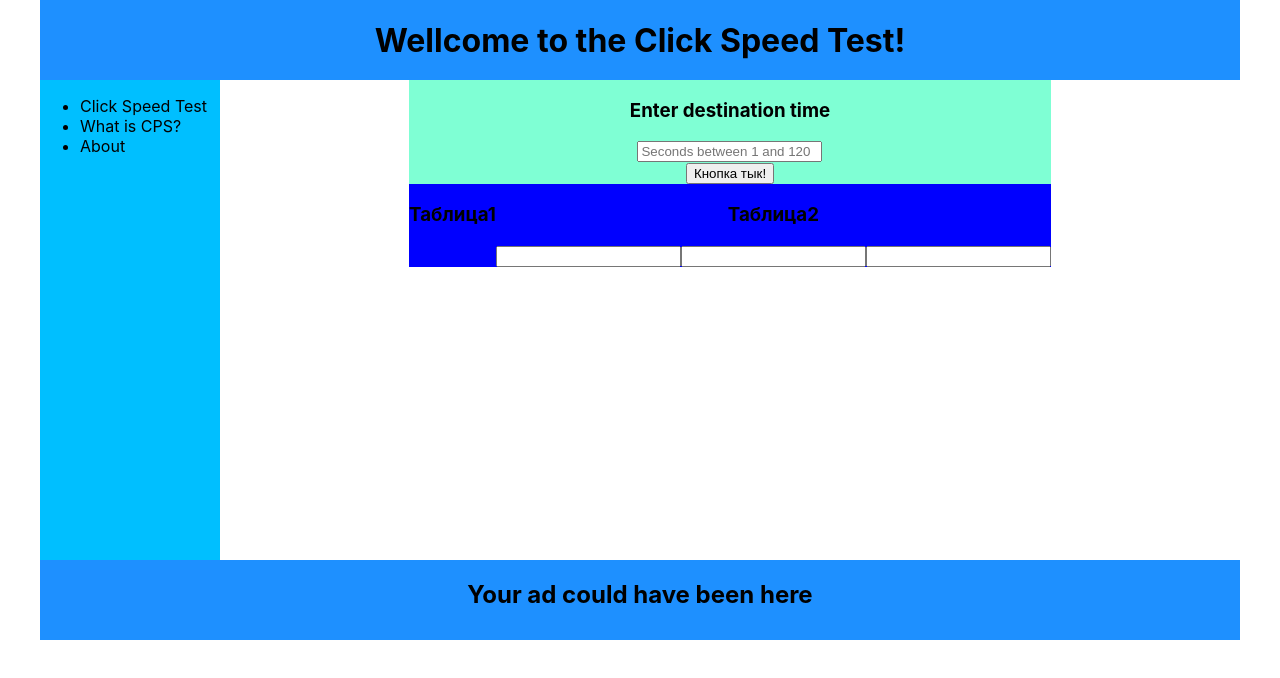
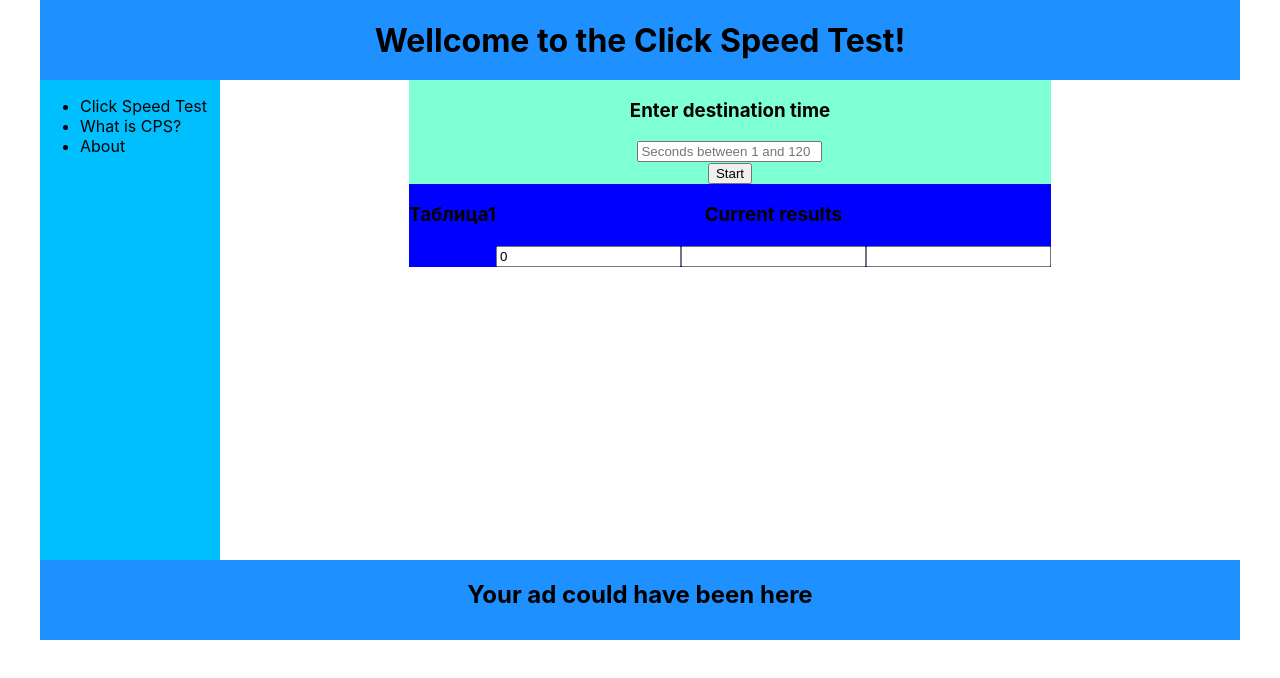
Before and after one commit to ZerruKun/pet-1-click-speed-test, a React (Create React App) app: page / in a window 1280 px wide. Shown: the top 678 px of the page. Built offline with nearby package versions, Linux system fonts and the light colour scheme.

Commit message:
Базовый функционал счётчика кликов.

```diff
--- a/src/components/currentResult/CurrentResults.jsx
+++ b/src/components/currentResult/CurrentResults.jsx
@@ -1,11 +1,16 @@
-import React from "react";
+import React, { useContext } from "react";
 import styles from "./CurrentResults.module.css"
+import applicationContext from "../../context"
 
 const CurrentResults = () => {
+
+  const {clickCount} = useContext(applicationContext);
+
   return (
     <div className={styles.tableItem2}>
-      <h3>Таблица2</h3>
+      <h3>Current results</h3>
       <input
+      value={clickCount}
       readOnly
       />
       <input
--- a/src/components/destinationtime/DestinationTime.jsx
+++ b/src/components/destinationtime/DestinationTime.jsx
@@ -6,7 +6,7 @@ import applicationContext from "../../context";
 const DestinationTime = () => {
   const [startTime, setStartTime] = useState("");
 
-  const {remainingTime, setRemainingTime} = useContext(applicationContext);
+  const {remainingTime, setRemainingTime, clickCount, setClickCount} = useContext(applicationContext);
 
   const [timerStart, setTimerStart] = useState(false);
 
@@ -64,6 +64,12 @@ const DestinationTime = () => {
     setTimerStart(isStarted);
   };
 
+  const changeClickCount = (value) => {
+    let changedClickCount = value;
+    console.log(changedClickCount);
+    setClickCount(changedClickCount);
+  };
+
   const checkStartTime = (e) => {
     if (e.currentTarget.value > 120) {
       e.currentTarget.value = 120;
@@ -89,7 +95,7 @@ const DestinationTime = () => {
   };
 
   const clickyClicky = () => {
-
+    changeClickCount(clickCount+1);
   }
 
   return (
@@ -104,7 +110,7 @@ const DestinationTime = () => {
             placeholder="Seconds between 1 and 120"
           />
           <div>
-            <button onClick={start}>Кнопка тык!</button>
+            <button onClick={start}>Start</button>
           </div>
         </div>
       ) : (
@@ -115,7 +121,7 @@ const DestinationTime = () => {
             readOnly
           />
           <div>
-            <button onClick={clickyClicky}>Кнопка пык!</button>
+            <button onClick={clickyClicky}>Click!</button>
           </div>
         </div>
       )}
--- a/src/index.js
+++ b/src/index.js
@@ -7,10 +7,11 @@ import applicationContext from "./context";
 const Application = () => {
 
   const [remainingTime, setRemainingTime] = useState(0);
+  const [clickCount, setClickCount] = useState(0)
 
   return (
     // <React.StrictMode>
-    <applicationContext.Provider value={{ remainingTime, setRemainingTime}}>
+    <applicationContext.Provider value={{ remainingTime, setRemainingTime, clickCount, setClickCount}}>
       <App />
     </applicationContext.Provider>
     // </React.StrictMode>
```
